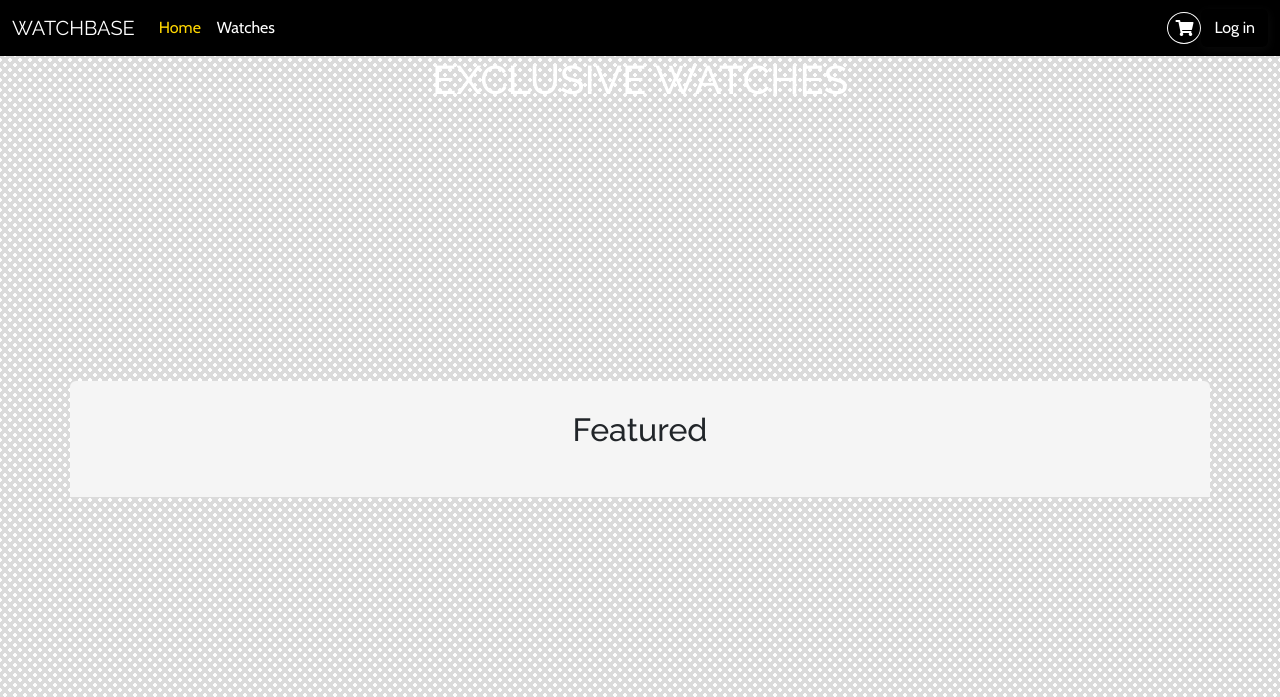
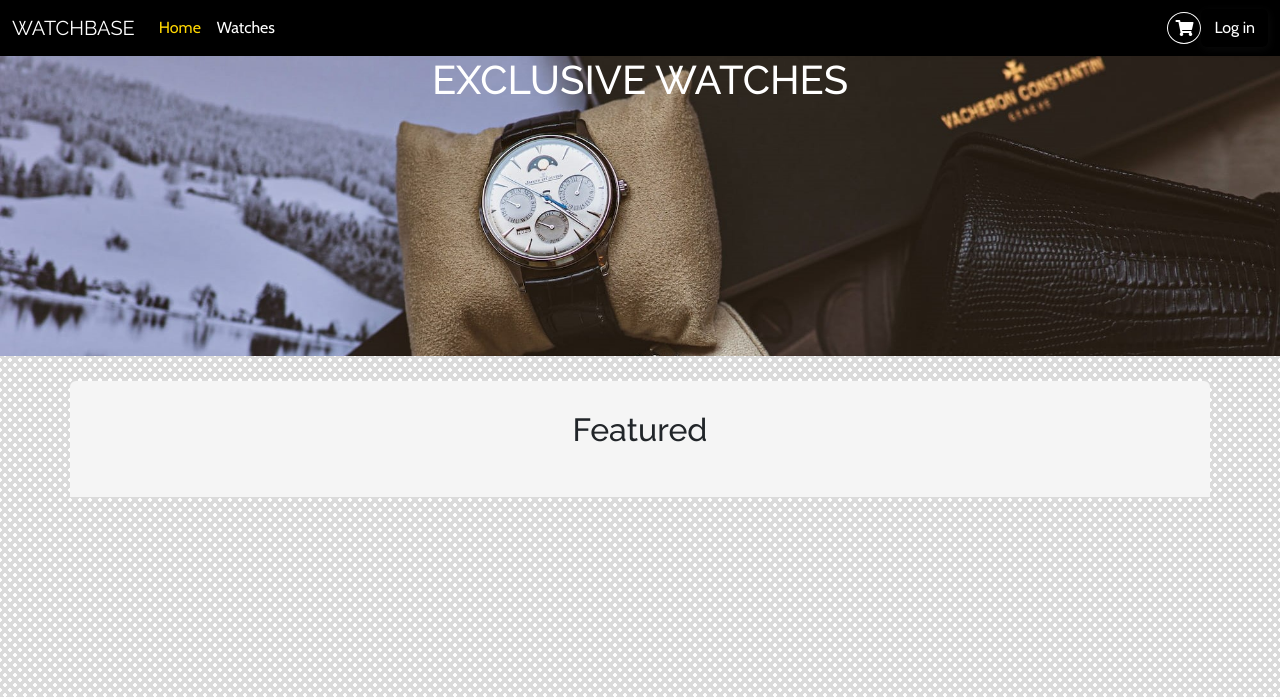
Before and after one commit to Lundkurt/semesterproject-2, a website with bundled scripts: page index.html in a window 1280 px wide. Shown: the top 697 px of the page. Built offline with nearby package versions, Linux system fonts and the light colour scheme; no server answers.

Commit message:
adding placeholder Hero image

```diff
--- a/js/index.js
+++ b/js/index.js
@@ -7,18 +7,18 @@
 const featuredContainer = document.querySelector(".featured-container");
 const heroImg = document.querySelector(".hero-img");
 
-// async function fetchHero() {
-//   try {
-//     featuredContainer.innerHTML = "";
-//     const response = await fetch(baseUrl + "home");
-//     const hero = await response.json();
-//     heroImg.style.backgroundImage = `url("${hero.hero_banner.url}")`;
-//   } catch (error) {
-//     console.warn(error);
-//   }
-// }
+function fetchHero() {
+  try {
+    featuredContainer.innerHTML = "";
+    // const response = await fetch(baseUrl + "home");
+    // const hero = await response.json();
+    heroImg.style.backgroundImage = `url("../images/carousel-3.jpg")`;
+  } catch (error) {
+    console.warn(error);
+  }
+}
 
-// fetchHero();
+fetchHero();
 
 async function fetchFeatured() {
   try {
--- a/sass/partials/_layout.scss
+++ b/sass/partials/_layout.scss
@@ -85,10 +85,7 @@
   background-size: cover;
   text-align: center;
   color: white;
-}
-
-.hero-img {
-  background-image: url("/images/carousel-2.jpg") !important;
+  object-fit: cover;
 }
 
 .card {
```
